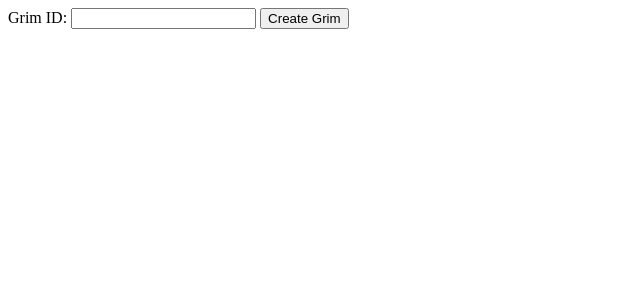
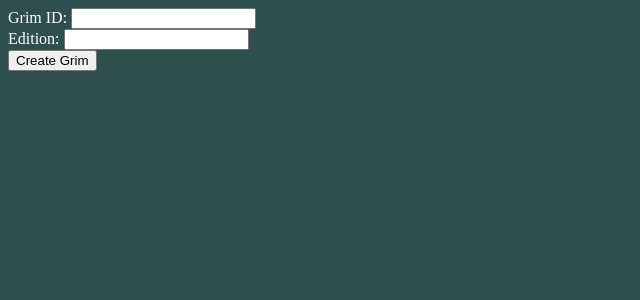
Before and after one commit to Nathan3-14/grimoire-flask, a Python web app: template templates/index.html in a window 1280 px wide. Shown: the top 300 px of the page, without its empty margins (0-640 px from the left). Run offline with Jinja, Linux system fonts and the light colour scheme; the template is opened without the code that fills it, so the values that code supplies are empty.

Commit message:
Added edition selector

```diff
--- a/main.py
+++ b/main.py
@@ -126,8 +126,9 @@ def setup(session_name: str):
 def create_grim():
     if request.method == "POST":
         grimid = request.form.get("grim-id")
+        edition = request.form.get("edition")
         if grimid is not None:
-            sessions[grimid] = Session(edition="sav")
+            sessions[grimid] = Session(edition=edition)
             return redirect(f"/{grimid}")
     return redirect("/")
 
--- a/static/css/global.css
+++ b/static/css/global.css
@@ -1,5 +1,10 @@
 body {
     background-color: darkslategrey;
+    color: white;
+}
+
+.player-ability-text {
+    color: black;
 }
 
 ul {
--- a/templates/index.html
+++ b/templates/index.html
@@ -3,12 +3,17 @@
 <head>
     <meta charset="UTF-8">
     <meta name="viewport" content="width=device-width, initial-scale=1.0">
+    <link rel="stylesheet" href="/static/css/global.css">
     <title>Home</title>
 </head>
 <body>
     <form action="/creategrim" method="POST">
         <label for="grim-id">Grim ID:</label>
         <input id="grim-id" name="grim-id" type="text">
+        <br>
+        <label for="edition">Edition:</label>
+        <input id="edition" name="edition" type="text">
+        <br>
         <input type="Submit" value="Create Grim">
     </form>
 </body>
--- a/templates/setup.html
+++ b/templates/setup.html
@@ -3,7 +3,7 @@
 <head>
     <meta charset="UTF-8">
     <meta name="viewport" content="width=device-width, initial-scale=1.0">
-    <link rel="stylesheet" href="/static/css/global.css"
+    <link rel="stylesheet" href="/static/css/global.css">
     <title>Grim Setup</title>
 </head>
 <body>
```
